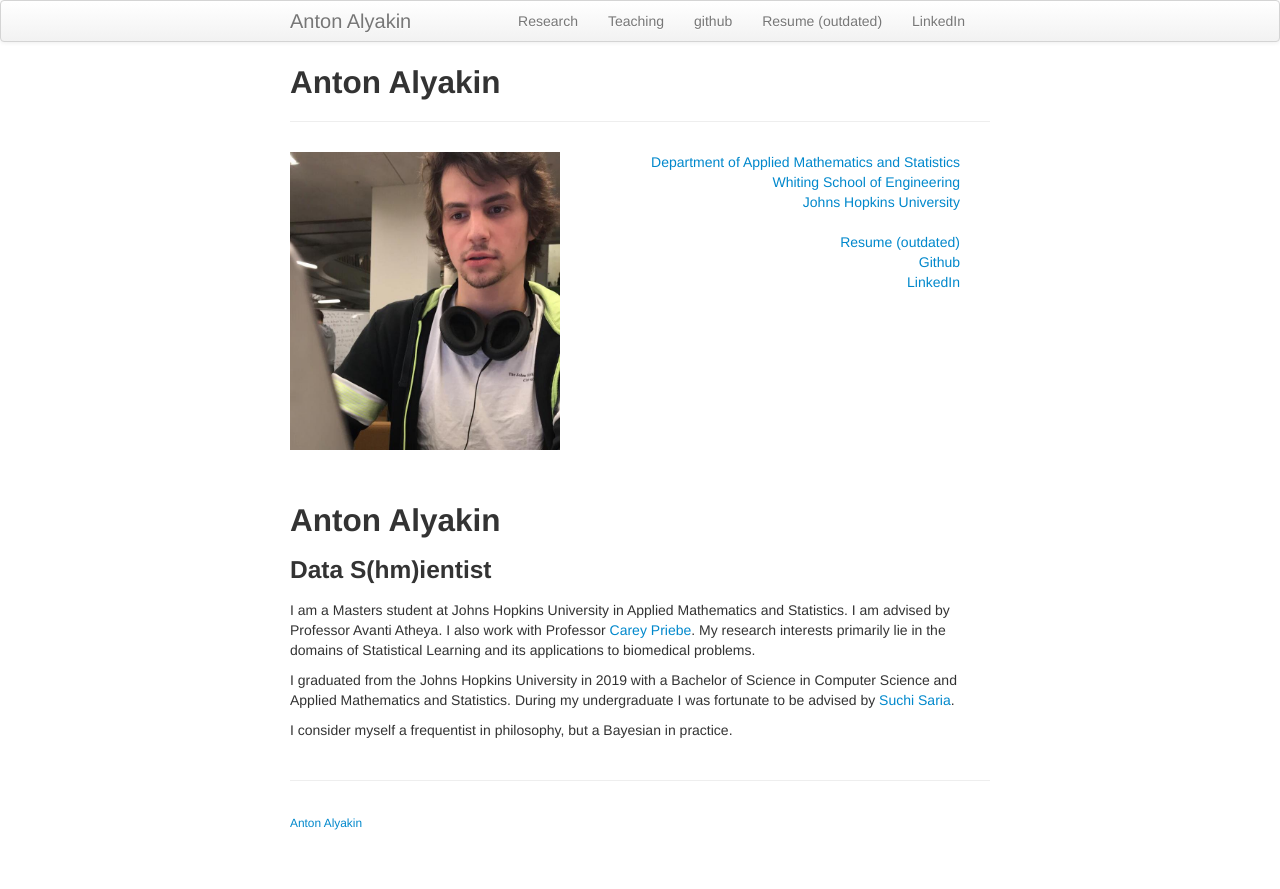
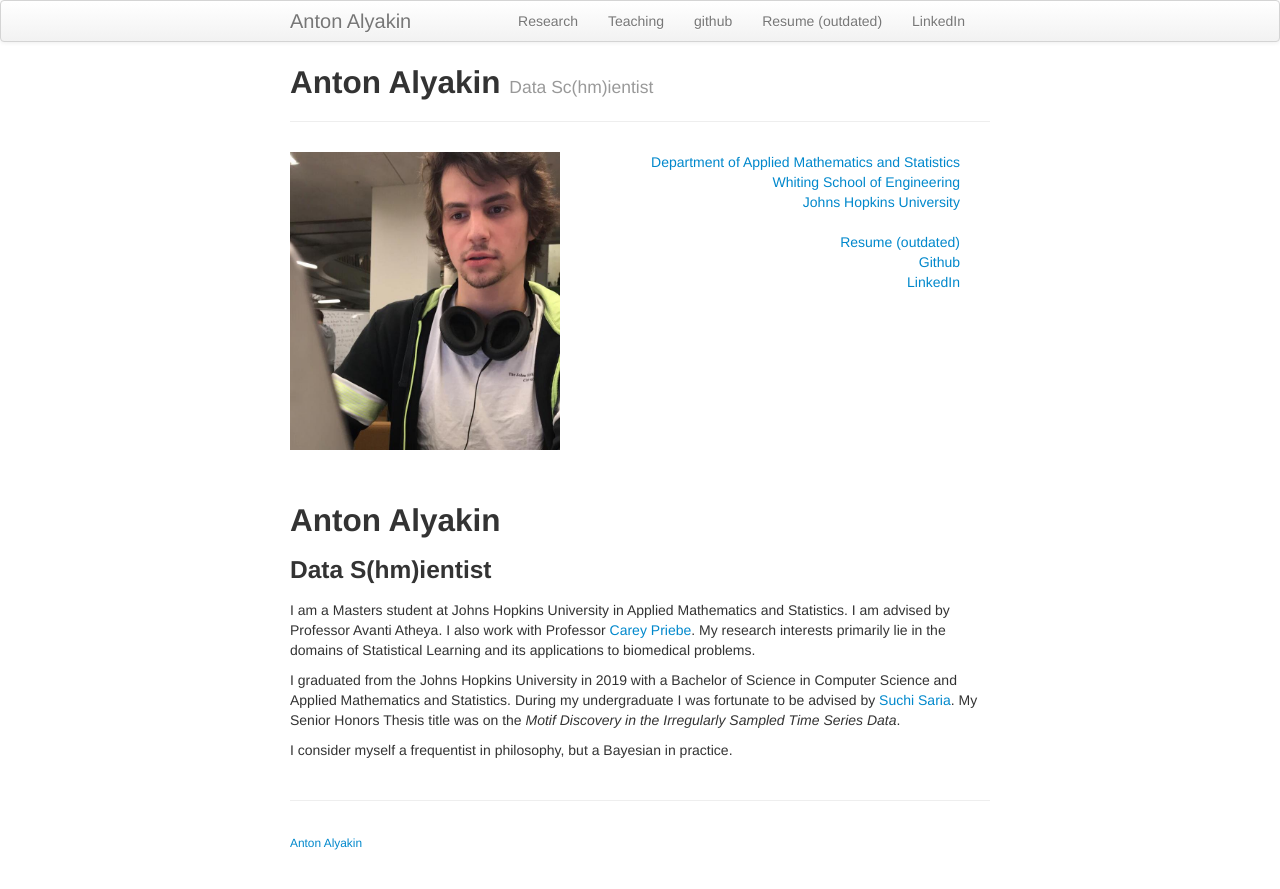
Before and after one commit to alyakin314/alyakin314.github.io, a Jekyll site: the page built from index.md, in a window 1280 px wide. Shown: the top 889 px of the page. Built offline with Jekyll 4.4.1, drawn with Linux system fonts in a browser that asks for light colours.

Commit message:
Testing tagline

```diff
--- a/index.md
+++ b/index.md
@@ -1,6 +1,7 @@
 ---
 layout: page
 title: Anton Alyakin
+tagline: Data Sc(hm)ientist
 description: Graduate Student at Johns Hopkins
 ---
 <div class="container">
@@ -39,5 +40,6 @@ I graduated from the Johns Hopkins University in 2019 with a Bachelor of Science
 in Computer Science and Applied Mathematics and Statistics.
 During my undergraduate I was fortunate to be advised by
 [Suchi Saria](https://suchisaria.jhu.edu/).
+My Senior Honors Thesis title was on the _Motif Discovery in the Irregularly Sampled Time Series Data_.
 
 I consider myself a frequentist in philosophy, but a Bayesian in practice.
```
